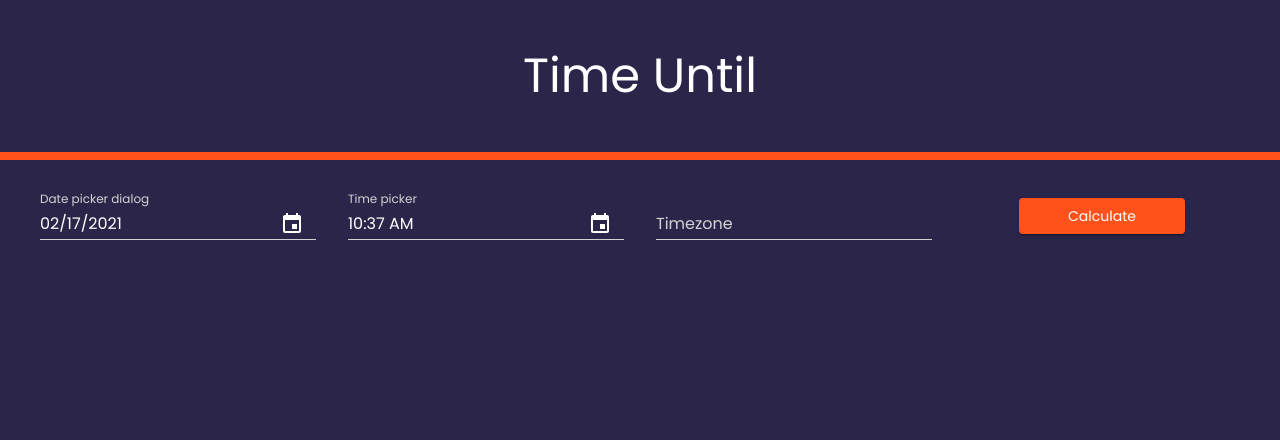
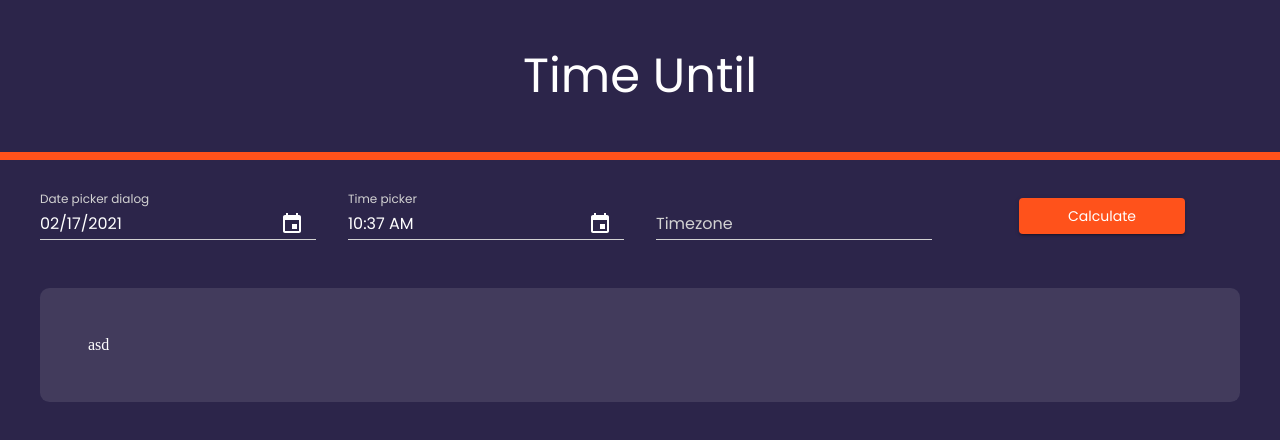
Before and after one commit to denzeltl/time-until, a React (Create React App) app: page / in a window 1280 px wide. Shown: the top 440 px of the page. Built offline with nearby package versions, Linux system fonts and the light colour scheme.

Commit message:
Create ResultDisplay.tsx

```diff
--- a/src/components/FormSection.tsx
+++ b/src/components/FormSection.tsx
@@ -4,6 +4,7 @@ import { makeStyles } from "@material-ui/core/styles";
 import MomentUtils from "@date-io/moment";
 import { MuiPickersUtilsProvider, KeyboardTimePicker, KeyboardDatePicker } from "@material-ui/pickers";
 import moment from "moment";
+import ResultDisplay from "./ResultDsiplay";
 
 const useStyles = makeStyles((theme) => ({
     formInput: {
@@ -95,6 +96,7 @@ function FormSection() {
                     </Button>
                 </Grid>
             </Grid>
+            <ResultDisplay />
         </MuiPickersUtilsProvider>
     );
 }
--- /dev/null
+++ b/src/components/ResultDsiplay.tsx
@@ -0,0 +1,21 @@
+import React from "react";
+import { makeStyles } from "@material-ui/core";
+
+const useStyles = makeStyles((theme) => ({
+    root: {
+        background: "rgba(255, 255, 255, 0.1)",
+        marginTop: "3rem",
+        borderRadius: "0.6rem",
+        padding: "3rem",
+    },
+}));
+
+interface ResultDisplayProps {}
+
+const ResultDisplay: React.FC<ResultDisplayProps> = () => {
+    const classes = useStyles();
+
+    return <div className={classes.root}>asd</div>;
+};
+
+export default ResultDisplay;
```
